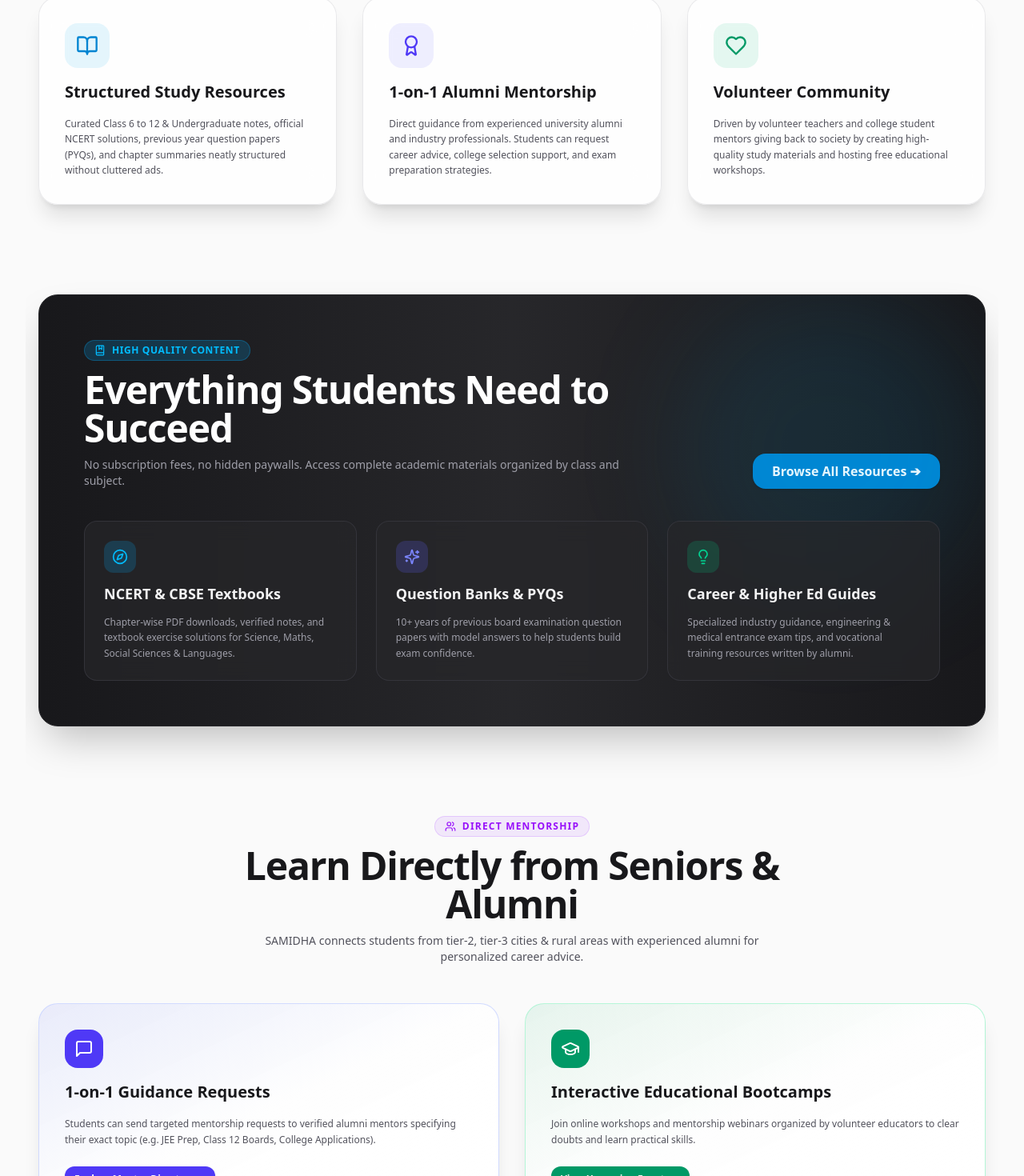
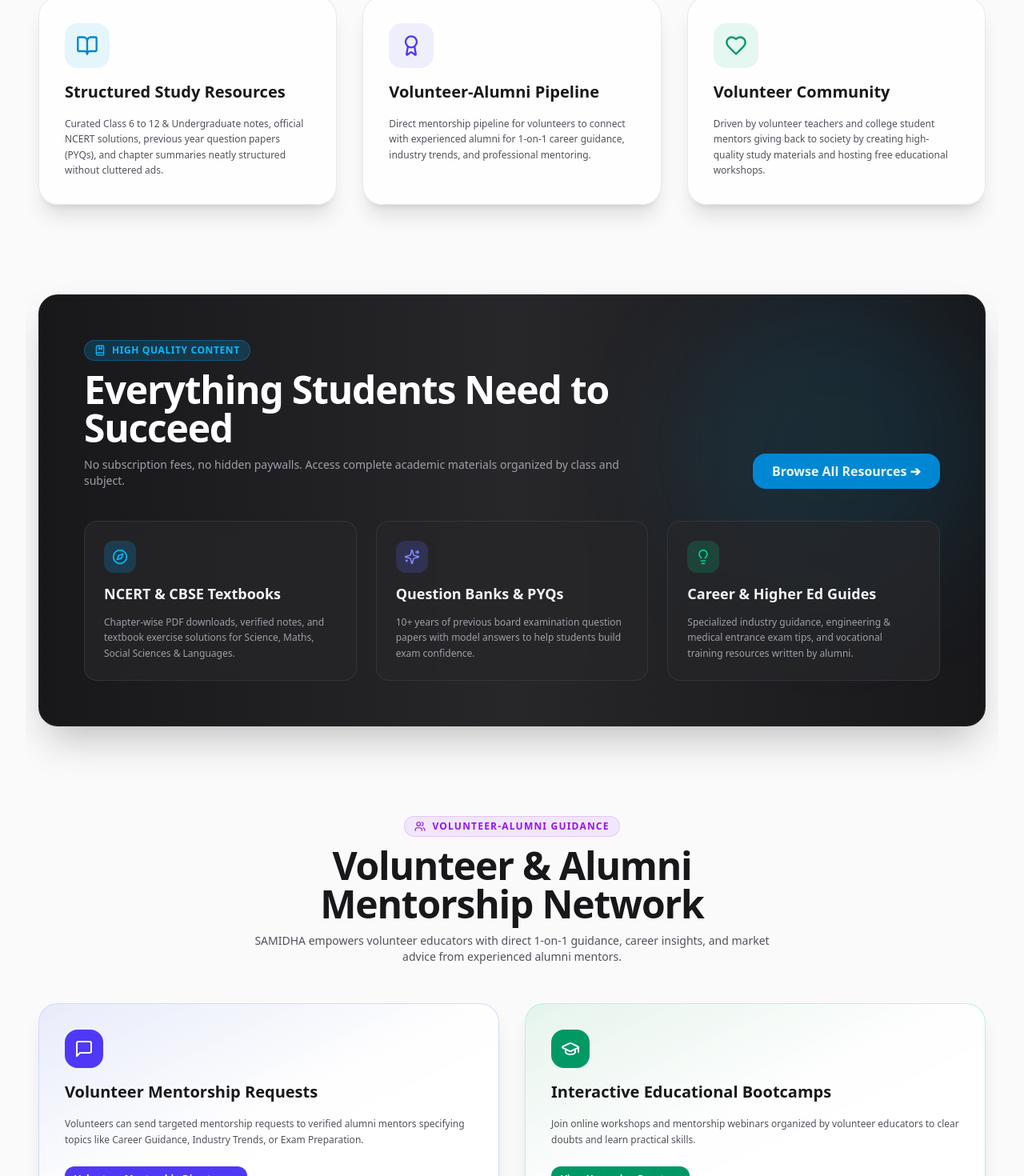
Before and after one commit to Samidha-DSEU/Samidha-E-Guru, a Next.js app in the folder frontend/: page / in a window 1280 px wide. Shown: the part 1216-2686 px from the top of the page at 80% size. Built offline with nearby package versions, Linux system fonts and the light colour scheme; no server answers.

Commit message:
style: specify Volunteer Mentorship Pipeline for Alumni mentorship connection on landing page

```diff
--- a/frontend/app/page.tsx
+++ b/frontend/app/page.tsx
@@ -72,7 +72,7 @@ export default function LandingPage() {
           <Link href="/community" className="w-full sm:w-auto">
             <Button variant="outline" size="lg" className="w-full sm:w-auto h-12 sm:h-13 px-6 sm:px-8 text-sm sm:text-base backdrop-blur-xl bg-white/60 dark:bg-zinc-900/60 border-zinc-300 dark:border-zinc-800 rounded-2xl transition-all">
               <Users className="h-4 w-4 sm:h-5 sm:w-5 mr-2 text-indigo-500" />
-              Connect with Alumni Mentors
+              Volunteer Mentorship Network
             </Button>
           </Link>
         </div>
@@ -133,9 +133,9 @@ export default function LandingPage() {
             <div className="h-14 w-14 rounded-2xl bg-indigo-500/10 text-indigo-600 dark:text-indigo-400 flex items-center justify-center font-bold">
               <Award className="h-7 w-7" />
             </div>
-            <h3 className="text-xl font-bold text-zinc-900 dark:text-zinc-100">1-on-1 Alumni Mentorship</h3>
+            <h3 className="text-xl font-bold text-zinc-900 dark:text-zinc-100">Volunteer-Alumni Pipeline</h3>
             <p className="text-xs text-zinc-600 dark:text-zinc-400 leading-relaxed">
-              Direct guidance from experienced university alumni and industry professionals. Students can request career advice, college selection support, and exam preparation strategies.
+              Direct mentorship pipeline for volunteers to connect with experienced alumni for 1-on-1 career guidance, industry trends, and professional mentoring.
             </p>
           </div>
 
@@ -214,17 +214,17 @@ export default function LandingPage() {
         </div>
       </section>
 
-      {/* SECTION 3: ALUMNI MENTORSHIP & GUIDANCE PIPELINE */}
+      {/* SECTION 3: VOLUNTEER & ALUMNI MENTORSHIP PIPELINE */}
       <section className="max-w-7xl mx-auto px-4 space-y-12">
         <div className="text-center space-y-3 max-w-2xl mx-auto">
           <div className="inline-flex items-center gap-2 px-3 py-1 rounded-full bg-purple-500/10 text-purple-600 dark:text-purple-400 text-xs font-bold uppercase tracking-widest border border-purple-500/20">
-            <Users className="h-3.5 w-3.5" /> Direct Mentorship
+            <Users className="h-3.5 w-3.5" /> Volunteer-Alumni Guidance
           </div>
           <h2 className="text-3xl sm:text-5xl font-extrabold text-zinc-900 dark:text-zinc-50 tracking-tight">
-            Learn Directly from Seniors & Alumni
+            Volunteer & Alumni Mentorship Network
           </h2>
           <p className="text-zinc-600 dark:text-zinc-400 text-sm">
-            SAMIDHA connects students from tier-2, tier-3 cities & rural areas with experienced alumni for personalized career advice.
+            SAMIDHA empowers volunteer educators with direct 1-on-1 guidance, career insights, and market advice from experienced alumni mentors.
           </p>
         </div>
 
@@ -234,14 +234,14 @@ export default function LandingPage() {
             <div className="h-12 w-12 rounded-2xl bg-indigo-600 text-white flex items-center justify-center font-bold">
               <MessageSquare className="h-6 w-6" />
             </div>
-            <h3 className="text-xl font-bold text-zinc-900 dark:text-zinc-100">1-on-1 Guidance Requests</h3>
+            <h3 className="text-xl font-bold text-zinc-900 dark:text-zinc-100">Volunteer Mentorship Requests</h3>
             <p className="text-xs text-zinc-600 dark:text-zinc-400 leading-relaxed">
-              Students can send targeted mentorship requests to verified alumni mentors specifying their exact topic (e.g. JEE Prep, Class 12 Boards, College Applications).
+              Volunteers can send targeted mentorship requests to verified alumni mentors specifying topics like Career Guidance, Industry Trends, or Exam Preparation.
             </p>
             <div className="pt-2">
               <Link href="/community">
                 <Button size="sm" className="bg-indigo-600 hover:bg-indigo-500 text-white font-bold rounded-xl">
-                  Explore Mentor Directory ➔
+                  Volunteer Mentorship Directory ➔
                 </Button>
               </Link>
             </div>
```
